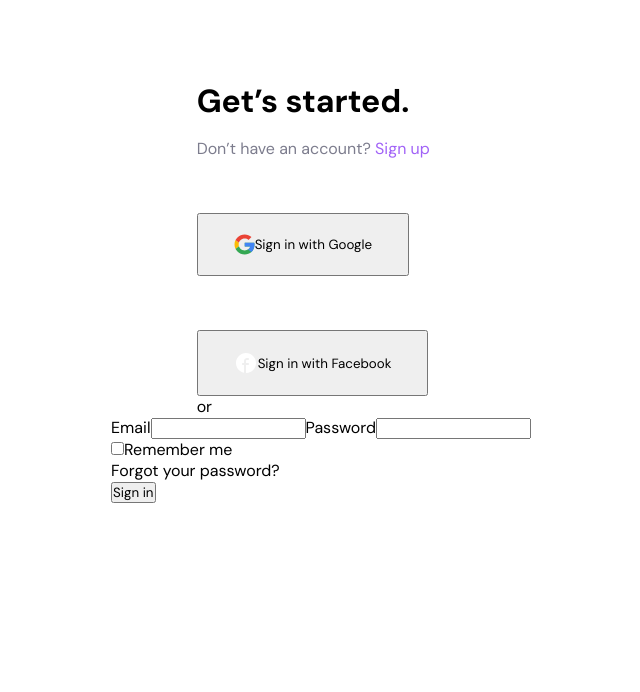
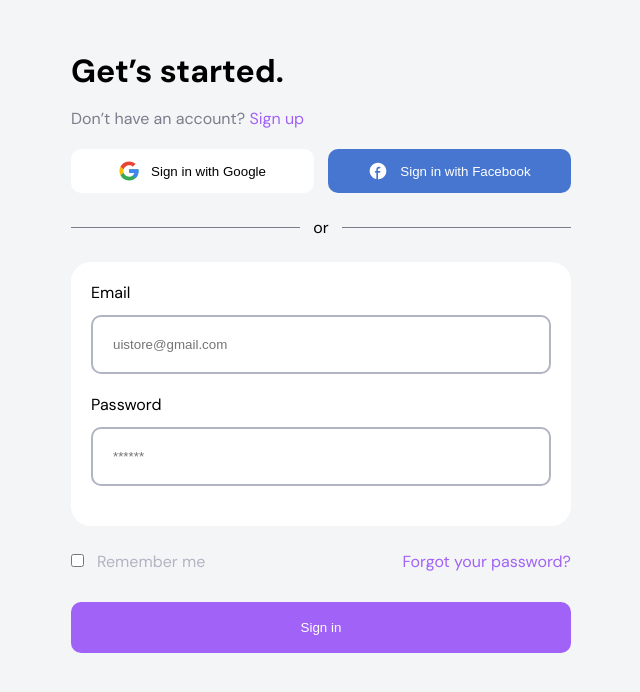
Before and after one commit to www-beka/car_dashbord, a React (Vite) app in the folder carDashboard/: page / in a window 1280 px wide. Shown: the top 692 px of the page, without its empty margins (319-959 px from the left). Built offline with nearby package versions, Linux system fonts and the light colour scheme; a web font is replaced by a local one.

Commit message:
finish signIn page install router

```diff
--- a/carDashboard/package.json
+++ b/carDashboard/package.json
@@ -11,7 +11,8 @@
   },
   "dependencies": {
     "react": "^18.3.1",
-    "react-dom": "^18.3.1"
+    "react-dom": "^18.3.1",
+    "react-router-dom": "^6.28.0"
   },
   "devDependencies": {
     "@eslint/js": "^9.9.0",
--- a/carDashboard/src/Components/SignIn/index.jsx
+++ b/carDashboard/src/Components/SignIn/index.jsx
@@ -9,8 +9,16 @@ const SignIn = () => {
                 <div className="signIn-with">
                     <h1>Get’s started.</h1>
                     <p>Don’t have an account? <span>Sign up</span></p>
-                    <button><img src={Google} alt="" /> Sign in with Google</button>
-                    <button><img src={Facebook} alt="" /> Sign in with Facebook</button>
+                    <div className="signIn-with-buttons">
+                        <button>
+                            <img src={Google} alt="" width={20}/>
+                            Sign in with Google
+                        </button>
+                        <button>
+                            <img src={Facebook} alt="" width={20} />
+                             Sign in with Facebook
+                        </button>
+                    </div>
                     <div className="lines-break">
                         <div className="line"></div>
                         <span>or</span>
@@ -20,11 +28,12 @@ const SignIn = () => {
                 <div className="signIn-form">
                     <form action="">
                         <label htmlFor="">Email</label>
-                        <input type="email" />
+                        <input type="email" placeholder='uistore@gmail.com' required/>
 
                         <label htmlFor="">Password</label>
-                        <input type="password" />
+                        <input type="password" placeholder='******' required/>
                     </form>
+                </div>
                     <div className="password">
                         <div>
                             <input type="checkbox" />
@@ -32,8 +41,9 @@ const SignIn = () => {
                         </div>
                         <span>Forgot your password?</span>
                     </div>
-                    <button>Sign in</button>
-                </div>
+                    <div className="signIn-button">
+                        <button>Sign in</button>
+                    </div>
             </div>
         </>
     )
--- a/carDashboard/src/Components/SignIn/signIn.scss
+++ b/carDashboard/src/Components/SignIn/signIn.scss
@@ -1,26 +1,111 @@
 @import '../../index.scss';
 
 .singIn-main{
-    display: flex;
-    justify-content: center;
-    align-items: center;
-    flex-direction: column;
-    margin-top: 80px;
+    width: 500px;
+    margin: 50px auto;
     .signIn-with{
         h1{margin-bottom: 16px;}
         p{
             color: #7C7C8D;
             span{ color: var(--primary-purple); }
         }
+        .signIn-with-buttons{
+            display: flex;
+            // justify-content: center;
+            align-items: center;
+            button{
+                width: 100%;
+
+                display: flex;
+                justify-content: center;
+                align-items: center;
+
+                margin-top: 20px;
+                padding: 12px 0;
+
+                border: none;
+                outline: none;
+                border-radius: 10px;
+
+                img{
+                    margin-right: 12px;
+                }
+
+            }
+            button:nth-child(1){
+                margin-right: 14px;
+                background-color: #fff;
+            }
+            button:nth-child(2){
+                background-color: #4776D0;
+                color: #fff;
+            }
+
+        }
+        .lines-break{
+            display: flex;
+            justify-content: center;
+            align-items: center;
+            .line{
+                width: 100%;
+                height: 1px;
+                background-color: #7C7C8D;
+            }
+            span{
+                margin: 24px 13px;
+            }
+        }
+    }
+    .signIn-form{
+        width: 100%;
+        padding: 20px;
+        border-radius: 20px;
+        background-color: #fff;
+        form{
+            display: flex;
+            flex-direction: column;
+            input{
+                padding: 20px;
+                border: 2px solid #B1B5C3;
+                border-radius: 10px;
+                margin-bottom: 20px;
+            }
+            label{
+                margin-bottom: 12px;
+            }
+        }
+    }
+    .password{
+        display: flex;
+        justify-content: space-between;
+        align-items: center;
+        margin-top: 25px;
+        label{
+            margin-left: 13px;
+            color: #B1B5C3;
+        }
+        span{
+            color: var(--primary-purple);
+        }
+    }
+    .signIn-button{
         button{
-            margin-top: 54px;
-            margin-right: 17px;
-            padding: 19px 35px;
+            width: 100%;
+            margin-top: 30px;
+            padding: 18px 0;
 
             display: flex;
             justify-content: center;
             align-items: center;
 
+            background-color: var(--primary-purple);
+            color: #fff;
+
+            border: none ;
+            outline: none;
+
+            border-radius: 10px;
         }
+
     }
 }
--- a/carDashboard/src/index.scss
+++ b/carDashboard/src/index.scss
@@ -5,6 +5,9 @@
     padding: 0;
     margin: 0;
     box-sizing: border-box;
+}
+body{
+    background-color: #F4F5F6;
     font-family: "DM Sans";
 }
 :root{
```
Also changed, not shown: 1 other file (tests, documents, lock files or other folders).
